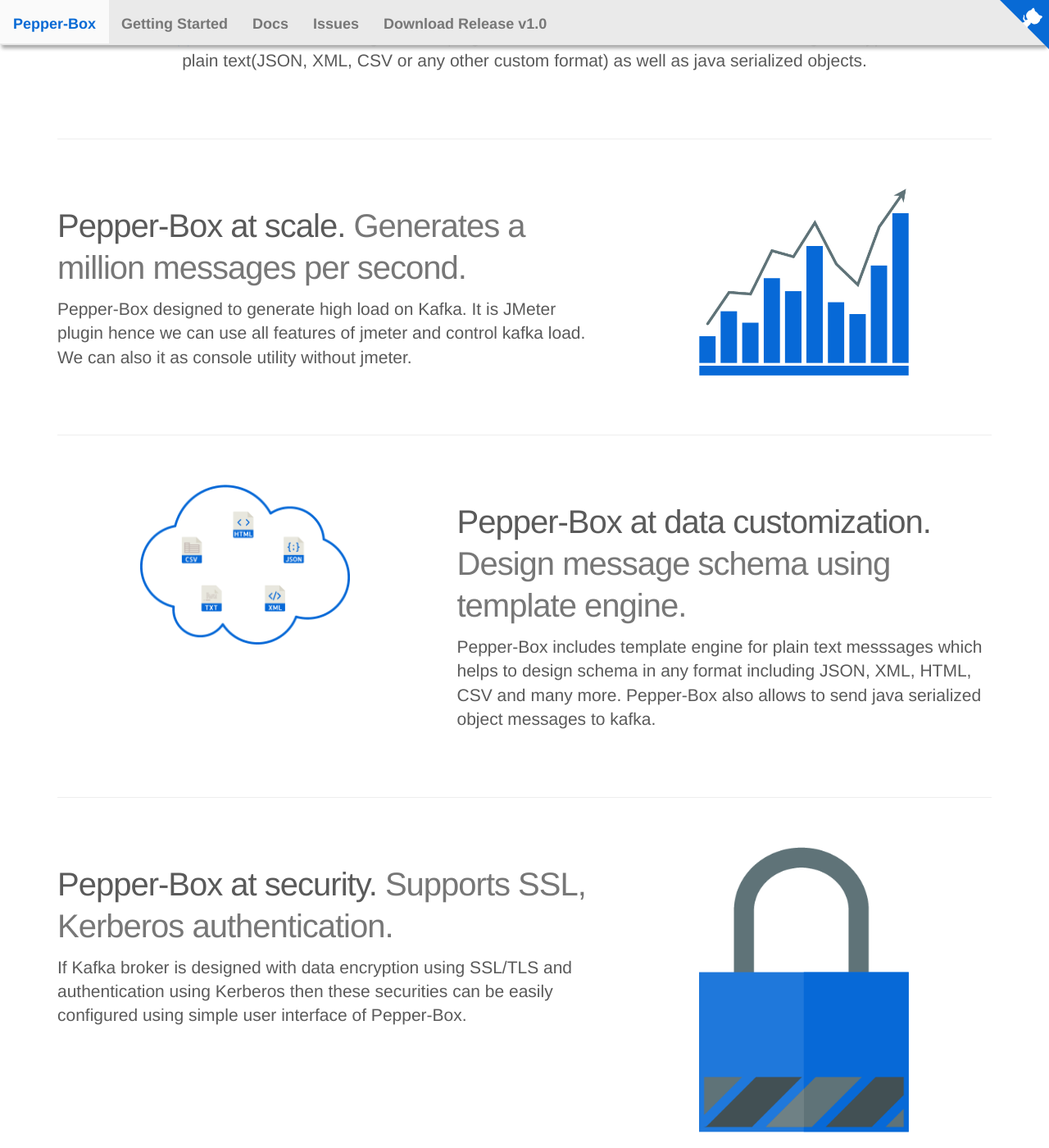
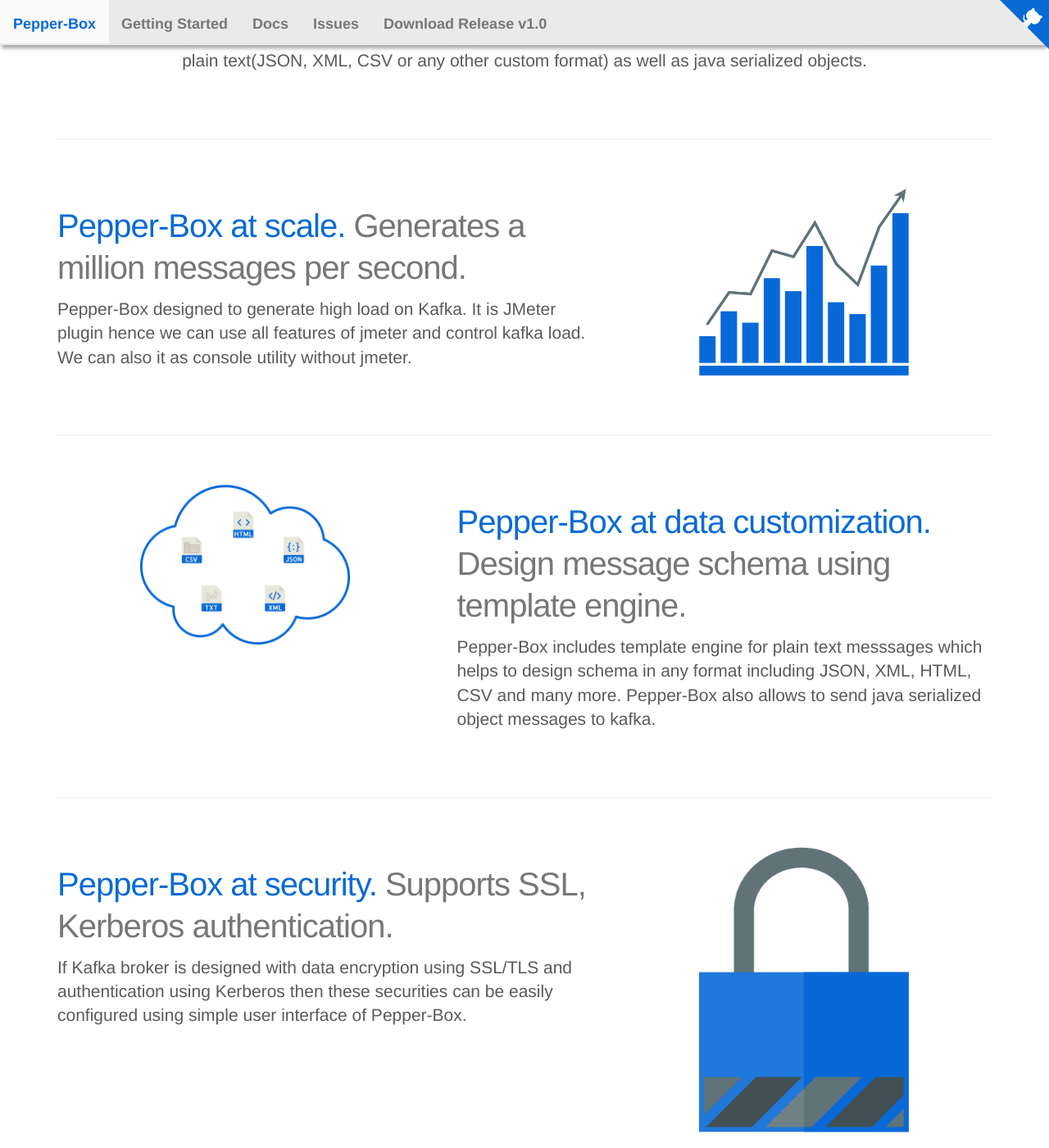
Before and after one commit to GSLabDev/pepper-box.github.io, a Jekyll site: the page built from index.md, in a window 1280 px wide and 1400 px high, scrolled down 214 px. Shown: the whole window at 82% size. Built offline with Jekyll 4.4.1, drawn with Linux system fonts in a browser that asks for light colours.

Commit message:
Update carousel.css

```diff
--- a/css/carousel.css
+++ b/css/carousel.css
@@ -106,6 +106,8 @@ body {
   .featurette-heading {
         font-size: 40px;
     line-height: 51px;
+        color: #086ad5;
+
   }
 }
 
```
